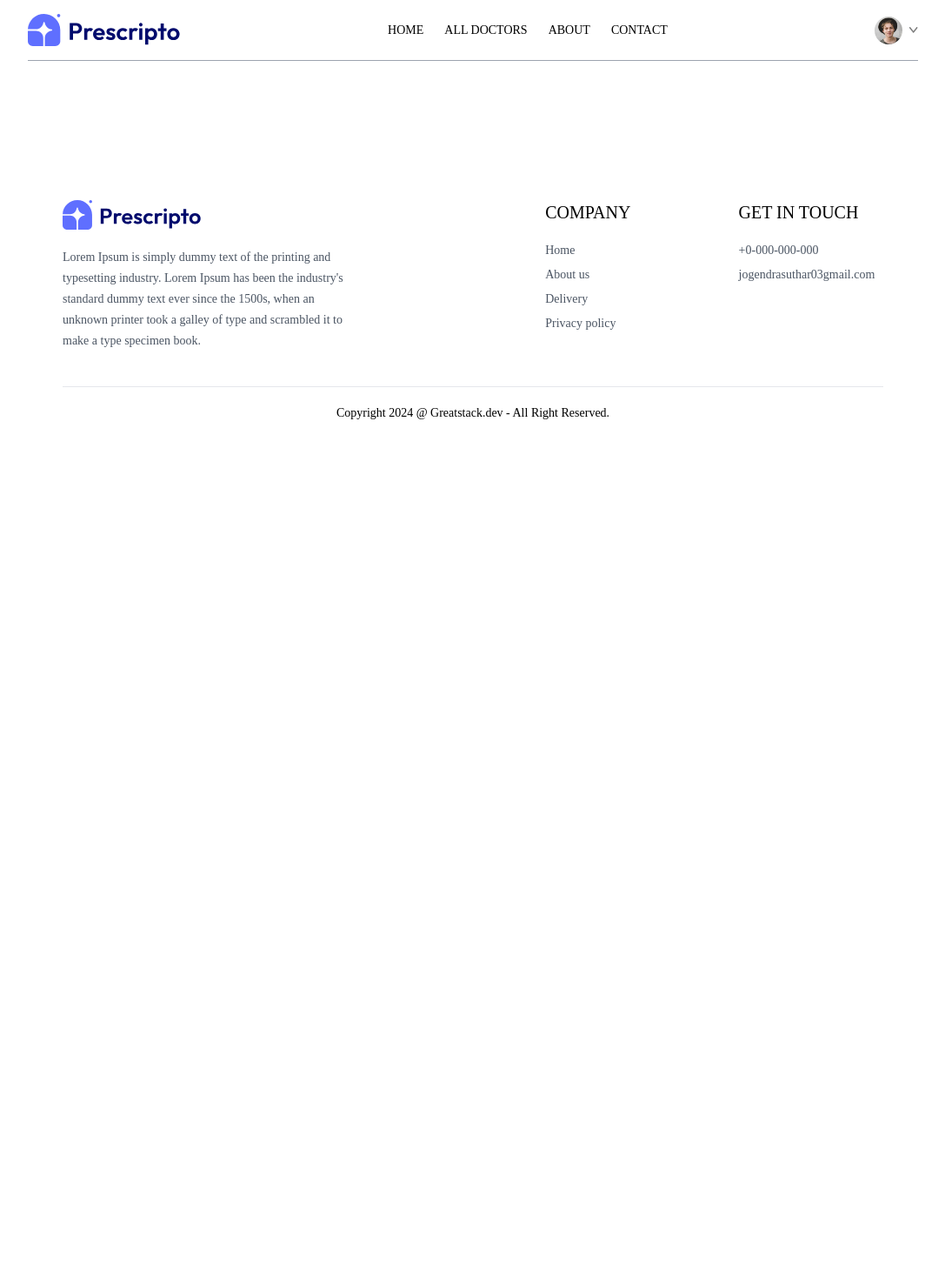
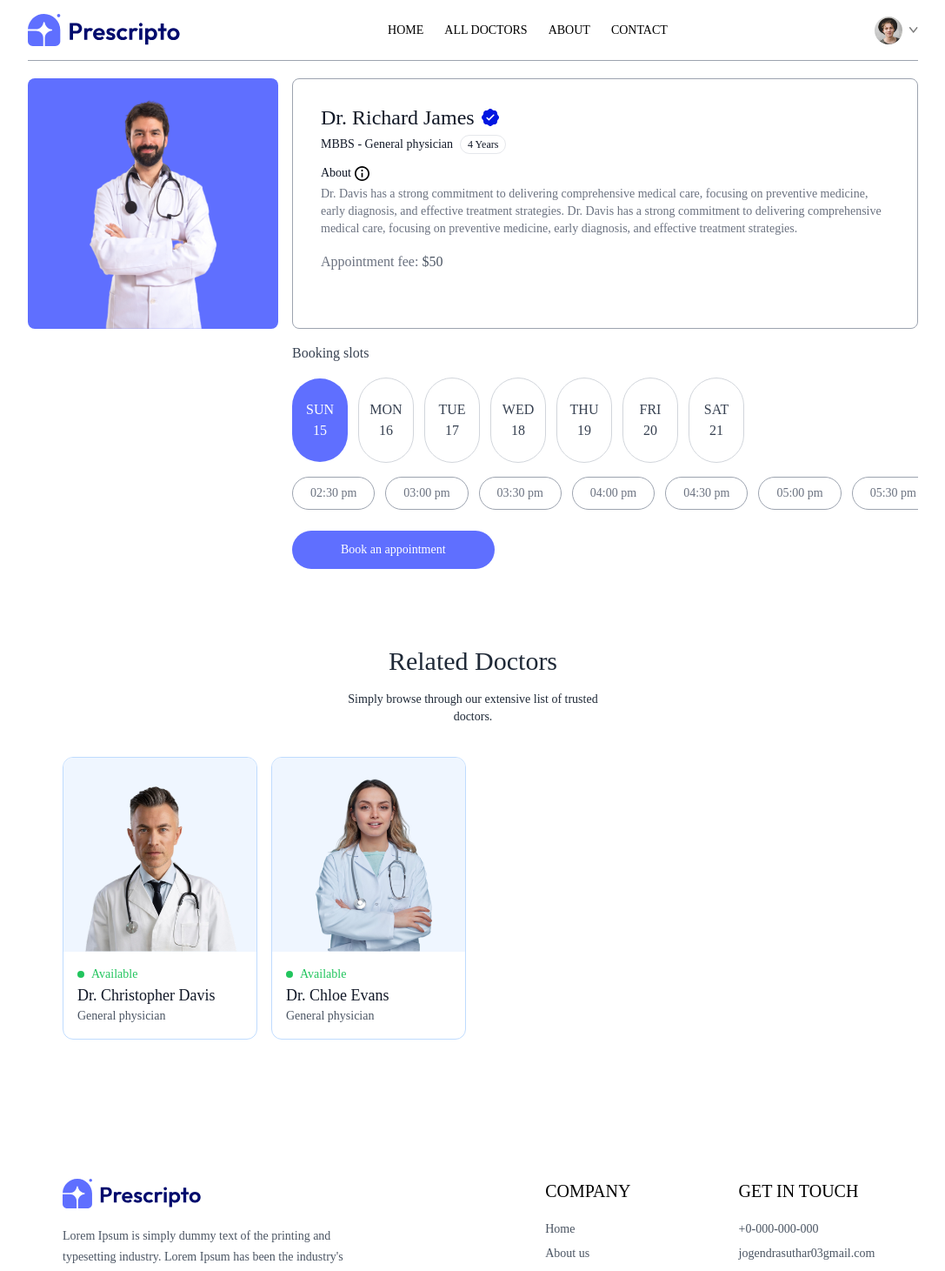
Before and after one commit to jogendra05/DoctorPro, a React (Vite) app in the folder frontend/: page /appointment/doc1 in a window 1280 px wide. Shown: the top 1461 px of the page at 87% size, without its empty margins (96-1183 px from the left). Before the commit the page ends 800 px from the top, so only its background shows below. Built offline with nearby package versions, Linux system fonts and the light colour scheme.

Commit message:
Add Doctor's Page

```diff
--- a/frontend/src/App.jsx
+++ b/frontend/src/App.jsx
@@ -17,7 +17,7 @@ const App = () => {
         <Route path='/my-appointment' element={<MyAppointment/>} />
         <Route path='/my-profile' element={<MyProfile/>} />
         <Route path='/contact' element={<Contact/>} />
-        <Route path='/appontment/:docId' element={<Appointment/>} />
+        <Route path='/appointment/:docId' element={<Appointment/>} />
       </Routes>
       <Footer/>
     </div>
--- a/frontend/src/components/Header.jsx
+++ b/frontend/src/components/Header.jsx
@@ -3,7 +3,7 @@ import { assets } from '../assets/assets'
 
 const Header = () => {
   return (
-    <div className='flex flex-col md:flex-row flex-wrap bg-[#5f6fff] rounded-lg px-6 md:px-10 lg:px-20 mt-5'>
+    <div className='flex flex-col md:flex-row flex-wrap bg-[#5f6fff] rounded-lg px-6 md:px-10 lg:px-20'>
         <div className='md:w-1/2 flex flex-col items-start justify-center gap-4 py-10 m-auto md:py-[10vw] md:mb-[-30px]'>
             <p className='text-3xl md:text-4xl lg:text-5xl text-white font-semibold leading-tight md:leading-tight lg:leading-tight'>
             Book Appointment <br /> With Trusted Doctors
--- a/frontend/src/components/Navbar.jsx
+++ b/frontend/src/components/Navbar.jsx
@@ -10,7 +10,7 @@ const Navbar = () => {
     const [token, setToken] = useState(true)
 
   return (
-    <div className='flex items-center justify-between border-b border-b-gray-400  text-sm py-4'>
+    <div className='flex items-center justify-between border-b border-b-gray-400  text-sm py-4 mb-5'>
         <img onClick={() => {navigate('/'); scrollTo(0, 0)}} className='w-44 cursor-pointer' src={assets.logo} alt="" />
         <ul className='hidden md:flex gap-6 font-medium items-start'>
             <NavLink to='/'>
--- /dev/null
+++ b/frontend/src/components/RelatedDoctor.jsx
@@ -0,0 +1,46 @@
+import React, { useContext, useEffect, useState } from 'react'
+import { AppContext } from '../context/AppContext'
+import { Link } from 'react-router-dom'
+
+const RelatedDoctor = ({docId, speciality}) => {
+    const {doctors} = useContext(AppContext)
+    const [relDoc, setRelDoc] = useState([])
+
+    useEffect(() => {
+        if (doctors.length > 0 && speciality){
+            const docData = doctors.filter((doc) => doc.speciality === speciality && doc._id !== docId)
+            setRelDoc(docData)
+        }
+    }, [speciality, doctors, docId])
+
+
+
+  return (
+
+    <div className='flex flex-col items-center gap-4 text-gray-800 my-16 md:mx-10'>
+        <h1 className='text-3xl font-medium'>Related Doctors</h1>
+        <p className='text-sm sm:w-1/3 text-center'>Simply browse through our extensive list of trusted doctors.</p>
+        <div className='w-full grid grid-cols-auto gap-4 pt-5 gap-y-6 px-3 sm:px-0'>
+            {
+                relDoc.map((doctor) => (
+                    <Link onClick={() => scrollTo(0,0)} to={`/appointment/${doctor._id}`} className='border border-blue-200 rounded-xl overflow-hidden cursor-pointer hover:translate-y-[-10px] transition-all duration-500' key={doctor._id}>
+                        <div>
+                            <img className='bg-blue-50' src={doctor.image} alt="" />
+                            <div className='p-4'>
+                                <div className='flex items-center text-sm gap-2 text-center text-green-500'>
+                                    <p className='w-2 h-2 bg-green-500 rounded-full'></p><p>Available</p>
+                                </div>
+                                <p className='text-lg font-medium text-gray-900'>{doctor.name}</p>
+                                <p className='text-gray-600 text-sm'>{doctor.speciality}</p>
+                            </div>
+                        </div>
+
+                    </Link>
+                ))
+            }
+        </div>
+    </div>
+  )
+}
+
+export default RelatedDoctor
--- a/frontend/src/pages/About.jsx
+++ b/frontend/src/pages/About.jsx
@@ -2,7 +2,9 @@ import React from 'react'
 
 const About = () => {
   return (
-    <div>About</div>
+    <div>
+
+    </div>
   )
 }
 
--- a/frontend/src/pages/Appointment.jsx
+++ b/frontend/src/pages/Appointment.jsx
@@ -1,8 +1,136 @@
-import React from 'react'
+import React, { useContext, useEffect, useState } from 'react'
+import { useParams } from 'react-router-dom'
+import { AppContext } from '../context/AppContext'
+import { assets } from '../assets/assets'
+import RelatedDoctor from '../components/RelatedDoctor'
 
 const Appointment = () => {
-  return (
-    <div>Appointment</div>
+
+  const {docId} = useParams()
+  const {doctors} = useContext(AppContext)
+  const daysOfWeek = ['SUN', 'MON', 'TUE', 'WED', 'THU', 'FRI', 'SAT']
+
+  const [docInfo, setDocInfo] = useState(null)
+  const [docSlots, setDocSlots] = useState([])
+  const [slotTime, setSlotTime] = useState('')
+  const [slotIndex, setSlotIndex] = useState(0)
+
+  const fetchDocInfo = async () => {
+    const docInfo = await doctors.find(doc => doc._id === docId)
+    setDocInfo(docInfo)
+  }
+
+
+  const getAvailableSlots = async () => {
+    let today = new Date()
+    for (let i = 0; i < 7; i++){
+      // getting date with index
+      let currentDate = new Date(today)
+      currentDate.setDate(today.getDate() +i)
+
+      // getting end time of the date with index
+      let endTime = new Date()
+      endTime.setDate(today.getDate() + i)
+      endTime.setHours(21, 1, 0, 0)
+
+      // setting hours
+      if (today.getDate() === currentDate.getDate()){
+          currentDate.setHours(currentDate.getHours() > 10 ? currentDate.getHours() + 1 : 10)
+          currentDate.setMinutes(currentDate.getMinutes() > 30 ? 30 : 0)
+      }else{
+        currentDate.setHours(10)
+        currentDate.setMinutes(0)
+      }
+
+      let timeSlots = []
+
+      while (currentDate < endTime){
+        let formattedTime = currentDate.toLocaleDateString([], {hour: '2-digit', minute: '2-digit'})
+
+        // add slots to array
+        timeSlots.push({
+          datetime: new Date(currentDate),
+          time: formattedTime
+        })
+        currentDate.setMinutes(currentDate.getMinutes() + 30)
+      }
+      setDocSlots(prev => ([...prev, timeSlots]))
+    }
+  }
+
+  useEffect(() => {
+    fetchDocInfo()
+    getAvailableSlots()
+  }, [docId, doctors])
+
+  return docInfo && (
+    <div>
+      {/* Doctors Details */}
+      <div className='flex flex-col sm:flex-row gap-4'>
+        <div>
+          <img className='bg-primary w-full sm:max-w-72 rounded-lg' src={docInfo.image} alt="" />
+        </div>
+
+        {/* Doctors Info */}
+        <div className='flex-1 border border-gray-400 rounded-lg p-8 py-7
+         bg-white mx-2 sm:mx-0 mt-[-80px] sm:mt-0'>
+          <p className='flex items-center gap-2 text-2xl font-medium text-gray-900'>
+            {docInfo.name} <img className='w-5' src={assets.verified_icon} alt="" /></p>
+          <div className='flex items-center gap-2  mt-1 text-gray-900'>
+            <p className='text-sm'>{docInfo.degree} - {docInfo.speciality}</p>
+            <button className='py-0.5 px-2 border text-xs rounded-full '>{docInfo.experience}</button>
+          </div>
+
+          {/* ----------About----------- */}
+          <div >
+            <p className='flex items-center gap-1 text-sm font-medium text-gray-900 mt-3'>
+              About <img src={assets.info_icon} alt="" /></p>
+            <p className='text-sm text-gray-500 max-w-[700px] mt-1'>{docInfo.about}</p>
+          </div>
+          <p className=' text-gray-500 font-medium mt-4'>
+          Appointment fee: <span className='text-gray-600'>${docInfo.fees}</span>
+          </p>
+
+
+        </div>
+      </div>
+
+      {/* ------------Booking Slots---------------- */}
+      <div className='sm:ml-72 sm:pl-4 mt-4 font-medium text-gray-700'>
+        <p>Booking slots</p>
+
+        <div className='flex gap-3 items-center w-full overflow-x-scroll mt-4'>
+          {
+            docSlots.length && docSlots.map((item, index) => (
+              <div onClick={() => setSlotIndex(index)}
+              className={`text-center py-6 min-w-16 rounded-full cursor-pointer
+              ${slotIndex === index ? 'bg-primary text-white' : 'border border-gray-300'}`}
+              key={index}>
+                <p>{item[0] && daysOfWeek[item[0].datetime.getDay()]}</p>
+                <p>{item[0] && item[0].datetime.getDate()}</p>
+              </div>
+            ))
+          }
+        </div>
+
+
+        <div className='flex gap-3 items-center w-full overflow-x-scroll mt-4'>
+          {
+            docSlots.length && docSlots[slotIndex].map((item, index) => (
+              <p onClick={() => setSlotTime(item.time.split(',')[1].toLowerCase())}
+              key={index}
+              className={`text-sm font-light flex-shrink-0 px-5 py-2 rounded-full cursor-pointer
+              ${item.time.split(',')[1].toLowerCase() === slotTime? 'bg-primary text-white':
+                'border border-gray-400 text-gray-500'}`}>{item.time.split(',')[1].toLowerCase()}</p>
+
+            ))
+          }
+        </div>
+        <button className='bg-primary text-white text-sm font-light px-14 py-3 rounded-full my-6'>Book an appointment</button>
+      </div>
+
+      <RelatedDoctor docId = {docId} speciality = {docInfo.speciality}/>
+    </div>
   )
 }
 
--- a/frontend/src/pages/Doctors.jsx
+++ b/frontend/src/pages/Doctors.jsx
@@ -25,7 +25,7 @@ const Doctors = () => {
 
   return (
     <div>
-      <p className='text-gray-600 mt-4'>Browse through the doctors specialist.</p>
+      <p className='text-gray-600'>Browse through the doctors specialist.</p>
       <div className='flex flex-col sm:flex-row items-start gap-5 mt-5'>
           {/* Filter */}
         <div className='flex-col text-gray-600 text-sm'>
@@ -61,8 +61,8 @@ const Doctors = () => {
               ))}
 
         </div>
+
       </div>
-
     </div>
   )
 }
```
